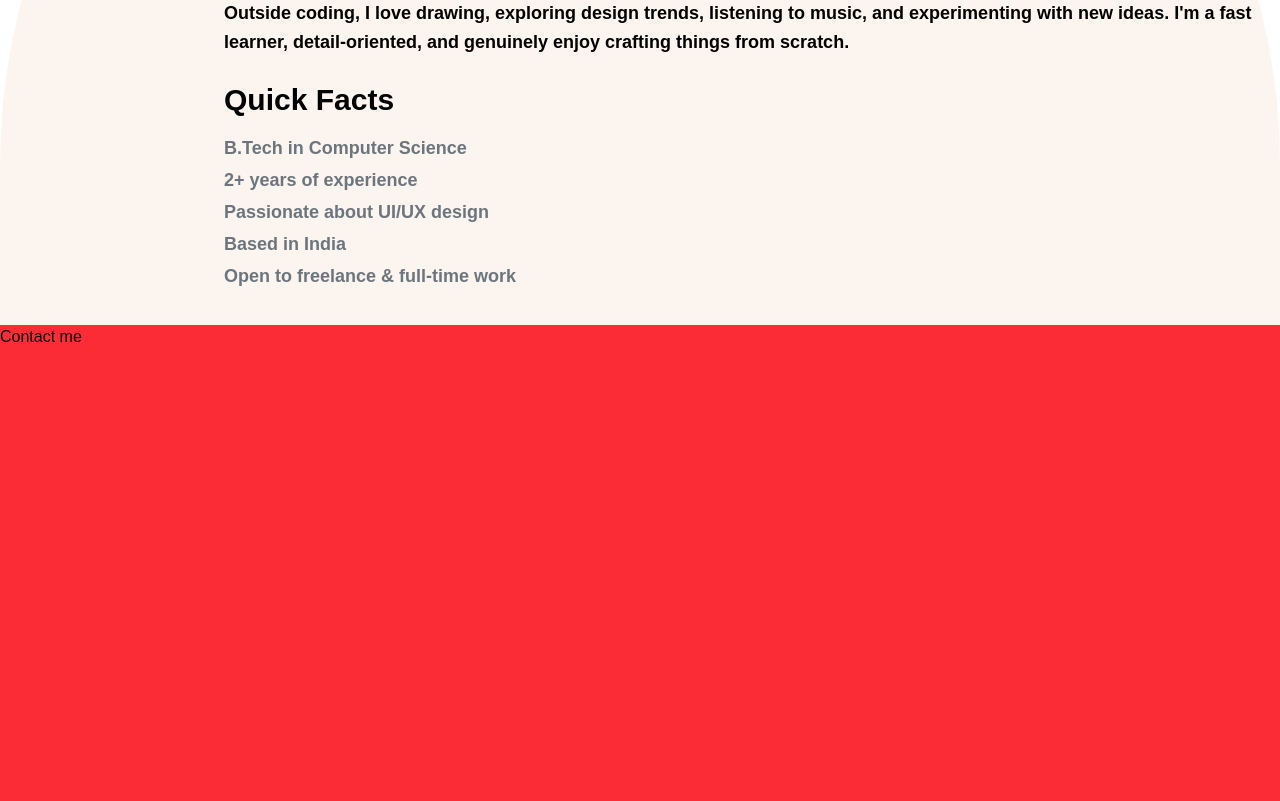
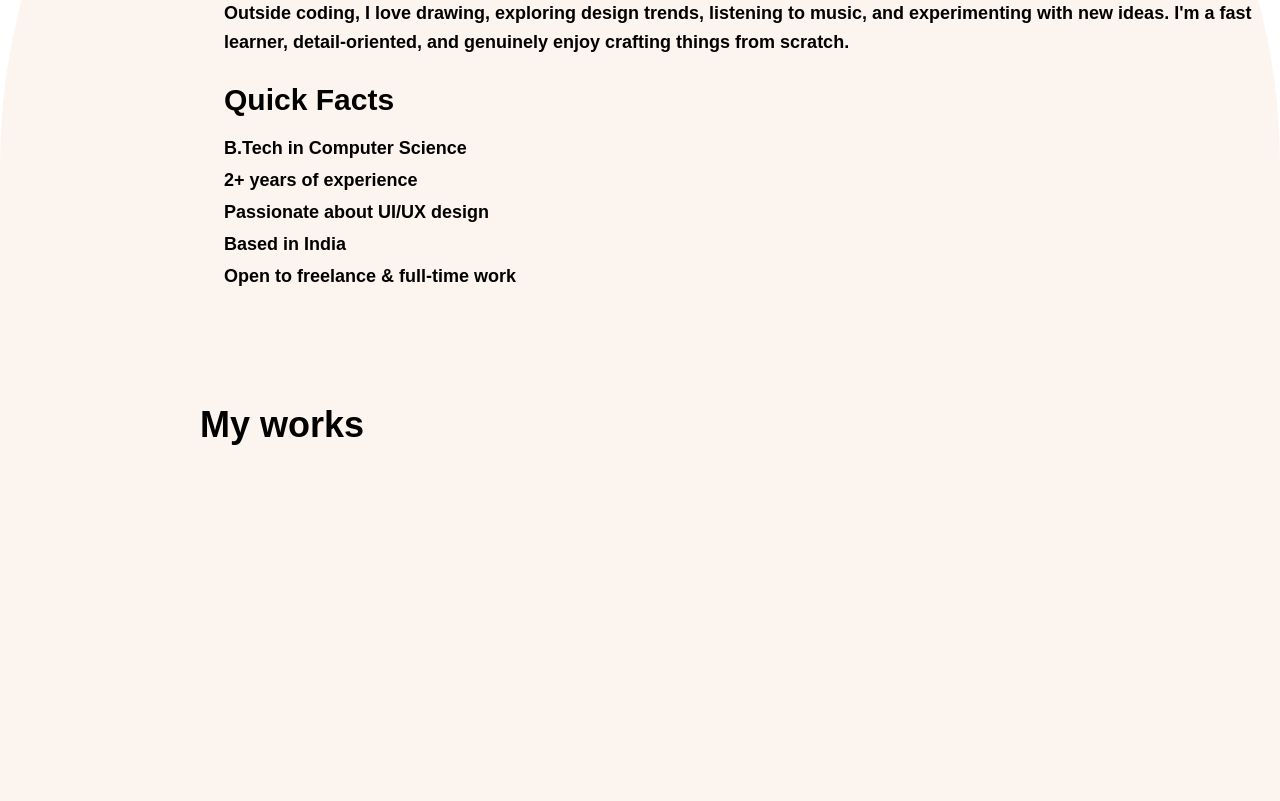
Before and after one commit to shiba-murmu/project-public-portfolio-website, a React (Vite) app: page / in a window 1280 px wide. Shown: the part 1339-2140 px from the top of the page. Built offline with nearby package versions, Linux system fonts and the light colour scheme; a web font is replaced by a local one.

Commit message:
page code changed in the pages like routes and about pages and all.

```diff
--- a/src/Router_page.jsx
+++ b/src/Router_page.jsx
@@ -1,16 +1,22 @@
 import React from 'react'
-import { Routes, Route } from "react-router-dom";
+import { Routes, Route, useLocation } from "react-router-dom";
 import Profile from './pages/profile/Profile.jsx';
 import Header from './components/header/Header.jsx';
 import Footer from './components/footer/Footer.jsx';
 import Home from './pages/home/Home'
+import Project_collection from './pages/projects/Project_list.jsx/Project_collection.jsx';
 function Router_page() {
+    const location = useLocation();
+    const hideNavbarRoutes = ['project-collections'];
+
+    const shouldHideNavbar = hideNavbarRoutes.includes(location.pathname);
     return (
         <>
-            <Header />
+            {!shouldHideNavbar && <Header />}
             <Routes>
                 <Route path="/" element={<Home />} />
                 {/* <Route path="/profile" element={<Profile />} /> */}
+                <Route path='project-collections' element={<Project_collection />} />
             </Routes>
             <Footer />
         </>
--- a/src/pages/about/About.jsx
+++ b/src/pages/about/About.jsx
@@ -3,7 +3,7 @@ import Heading_text from '../../components/Heading_text/Heading_text'
 function About() {
     return (
         <>
-            <div id='About' className='min-h-screen pt-40 rounded-t-full bg-[#fcf5ef] md:pl-50 flex flex-col justify-center md:justify-start items-center md:items-start text-3xl font-semibold'>
+            <div id='About' className='min-h-screen pt-40 rounded-t-full bg-(--about-bg) md:pl-50 flex flex-col justify-center md:justify-start items-center md:items-start text-3xl font-semibold'>
                 <div className=''>
                     <Heading_text text='About me' />
                 </div>
@@ -32,7 +32,7 @@ function About() {
 
                             <div className="mt-6 flex flex-col gap-2 justify-center items-center md:justify-start md:items-start md:mt-0 md:w-full">
                                 <h4 className="font-extrabold text-md md:text-3xl mb-2">Quick Facts</h4>
-                                <ol className=" text-center md:text-start list-inside space-y-1 text-sm md:text-lg" style={{ color: 'var(--muted)' }}>
+                                <ol className=" text-center md:text-start list-inside space-y-1 text-sm md:text-lg">
                                     <li>B.Tech in Computer Science</li>
                                     <li>2+ years of experience</li>
                                     <li>Passionate about UI/UX design</li>
--- a/src/pages/contact/Contact.jsx
+++ b/src/pages/contact/Contact.jsx
@@ -1,10 +1,10 @@
 import React from 'react'
-
+import Heading_text from '../../components/Heading_text/Heading_text'
 function Contact() {
   return (
     <>
-        <div id='Contact' className='min-h-screen bg-red-500'>
-            Contact me
+        <div id='Contact' className='min-h-screen bg-(--about-bg) flex justify-center items-center text-4xl font-bold text-(--text-primary)'>
+            <Heading_text text='Contact Me' />
         </div>
     </>
   )
--- a/src/pages/home/Home.jsx
+++ b/src/pages/home/Home.jsx
@@ -2,12 +2,14 @@ import React from 'react'
 import Profile from '../profile/Profile'
 import About from '../about/About'
 import Contact from '../contact/Contact'
+import Project from '../projects/Project'
 function Home() {
     return (
         <>
             <div className='min-h-screen'>
                 <Profile />
                 <About />
+                <Project />
                 <Contact />
             </div>
         </>
--- /dev/null
+++ b/src/pages/projects/Project.jsx
@@ -0,0 +1,23 @@
+import React from 'react'
+import Heading_text from '../../components/Heading_text/Heading_text'
+<svg xmlns="http://www.w3.org/2000/svg" height="24px" viewBox="0 -960 960 960" width="24px" fill="#e3e3e3"><path d="M160-160q-33 0-56.5-23.5T80-240v-480q0-33 23.5-56.5T160-800h240l80 80h320q33 0 56.5 23.5T880-640H447l-80-80H160v480l96-320h684L837-217q-8 26-29.5 41.5T760-160H160Zm84-80h516l72-240H316l-72 240Zm0 0 72-240-72 240Zm-84-400v-80 80Z" /></svg>
+
+function Project() {
+    return (
+        <>
+            <div id='project' className='min-h-screen md:pt-20  bg-(--about-bg) md:pl-50 flex flex-col justify-center md:justify-start items-center md:items-start text-3xl font-semibold'>
+                <div >
+                    <Heading_text text='My works' />
+                </div>
+                <div>
+                    {/* Projects cards here */}
+                </div>
+                <div>
+                    {/* More content if needed */}
+                </div>
+            </div>
+        </>
+    )
+}
+
+export default Project
--- /dev/null
+++ b/src/pages/projects/Project_list.jsx/Project_collection.jsx
@@ -0,0 +1,9 @@
+import React from 'react'
+
+function Project_collection() {
+  return (
+    <div>Project_collection</div>
+  )
+}
+
+export default Project_collection
```
Lines whose indentation alone changed are shown as unchanged.
